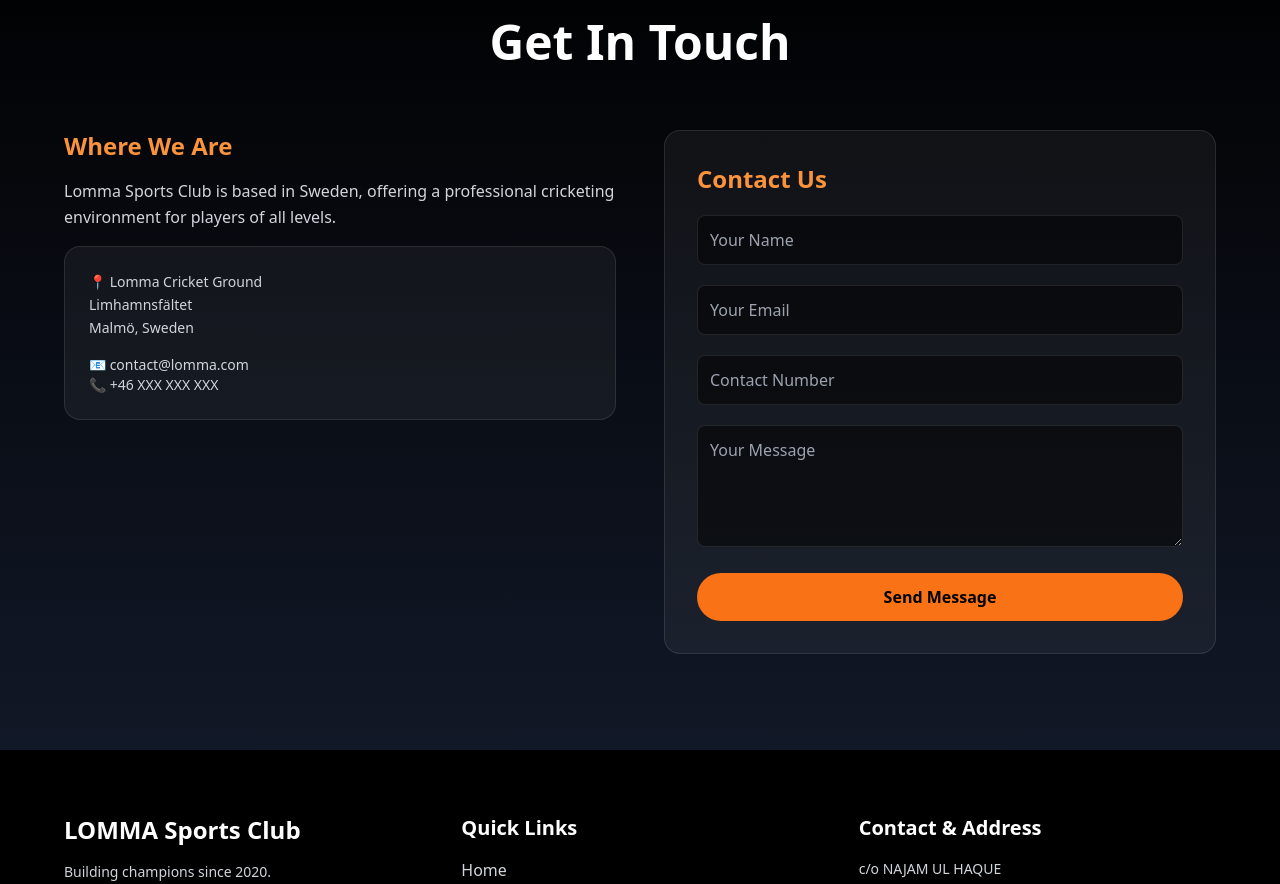
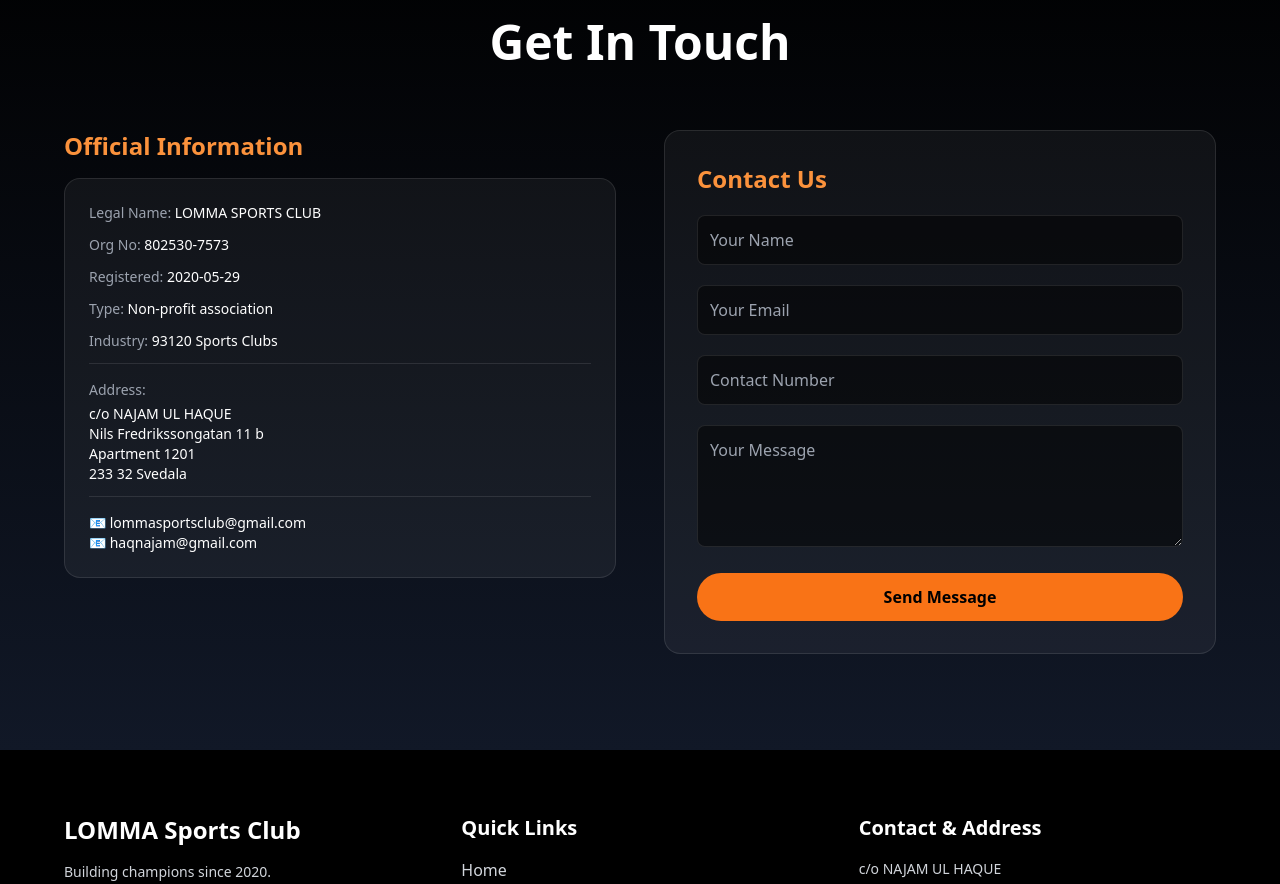
Before and after one commit to jacksyswain/lomma_sports_club, a React (Vite) app: page /about in a window 1280 px wide. Shown: the part 1980-2864 px from the top of the page. Built offline with nearby package versions, Linux system fonts and the light colour scheme.

Commit message:
initial setup

```diff
--- a/src/pages/About.jsx
+++ b/src/pages/About.jsx
@@ -128,6 +128,7 @@ export default function About() {
       </section>
 
       {/* 📍 CONTACT SECTION */}
+      {/* 📍 CONTACT SECTION */}
       <section className="py-24 px-6 md:px-16 bg-gradient-to-b from-black to-gray-900">
 
         <h2 className="text-4xl md:text-5xl font-bold text-center mb-16">
@@ -136,38 +137,42 @@ export default function About() {
 
         <div className="grid md:grid-cols-2 gap-12 items-start">
 
-          {/* 📍 LOCATION */}
+          {/* 📍 LOCATION + COMPANY INFO */}
           <motion.div
             initial={{ opacity: 0, x: -60 }}
             whileInView={{ opacity: 1, x: 0 }}
           >
             <h3 className="text-2xl font-semibold mb-4 text-orange-400">
-              Where We Are
+              Official Information
             </h3>
 
-            <p className="text-gray-300 mb-4 leading-relaxed">
-              Lomma Sports Club is based in Sweden, offering a professional
-              cricketing environment for players of all levels.
-            </p>
+            <div className="bg-white/5 p-6 rounded-2xl border border-white/10 space-y-3 text-sm">
 
-            <div className="bg-white/5 p-6 rounded-2xl border border-white/10">
-              <p className="text-sm text-gray-300 leading-relaxed">
-                📍 Lomma Cricket Ground <br />
-                Limhamnsfältet <br />
-                Malmö, Sweden
-              </p>
+              <p><span className="text-gray-400">Legal Name:</span> LOMMA SPORTS CLUB</p>
+              <p><span className="text-gray-400">Org No:</span> 802530-7573</p>
+              <p><span className="text-gray-400">Registered:</span> 2020-05-29</p>
+              <p><span className="text-gray-400">Type:</span> Non-profit association</p>
+              <p><span className="text-gray-400">Industry:</span> 93120 Sports Clubs</p>
 
-              <p className="mt-4 text-sm text-gray-300">
-                📧 contact@lomma.com
-              </p>
+              <div className="pt-4 border-t border-white/10">
+                <p className="text-gray-400 mb-1">Address:</p>
+                <p>
+                  c/o NAJAM UL HAQUE <br />
+                  Nils Fredrikssongatan 11 b <br />
+                  Apartment 1201 <br />
+                  233 32 Svedala
+                </p>
+              </div>
 
-              <p className="text-sm text-gray-300">
-                📞 +46 XXX XXX XXX
-              </p>
+              <div className="pt-4 border-t border-white/10">
+                <p>📧 lommasportsclub@gmail.com</p>
+                <p>📧 haqnajam@gmail.com</p>
+              </div>
+
             </div>
           </motion.div>
 
-          {/* 📩 FORM */}
+          {/* 📩 CONTACT FORM */}
           <motion.form
             initial={{ opacity: 0, x: 60 }}
             whileInView={{ opacity: 1, x: 0 }}
```
